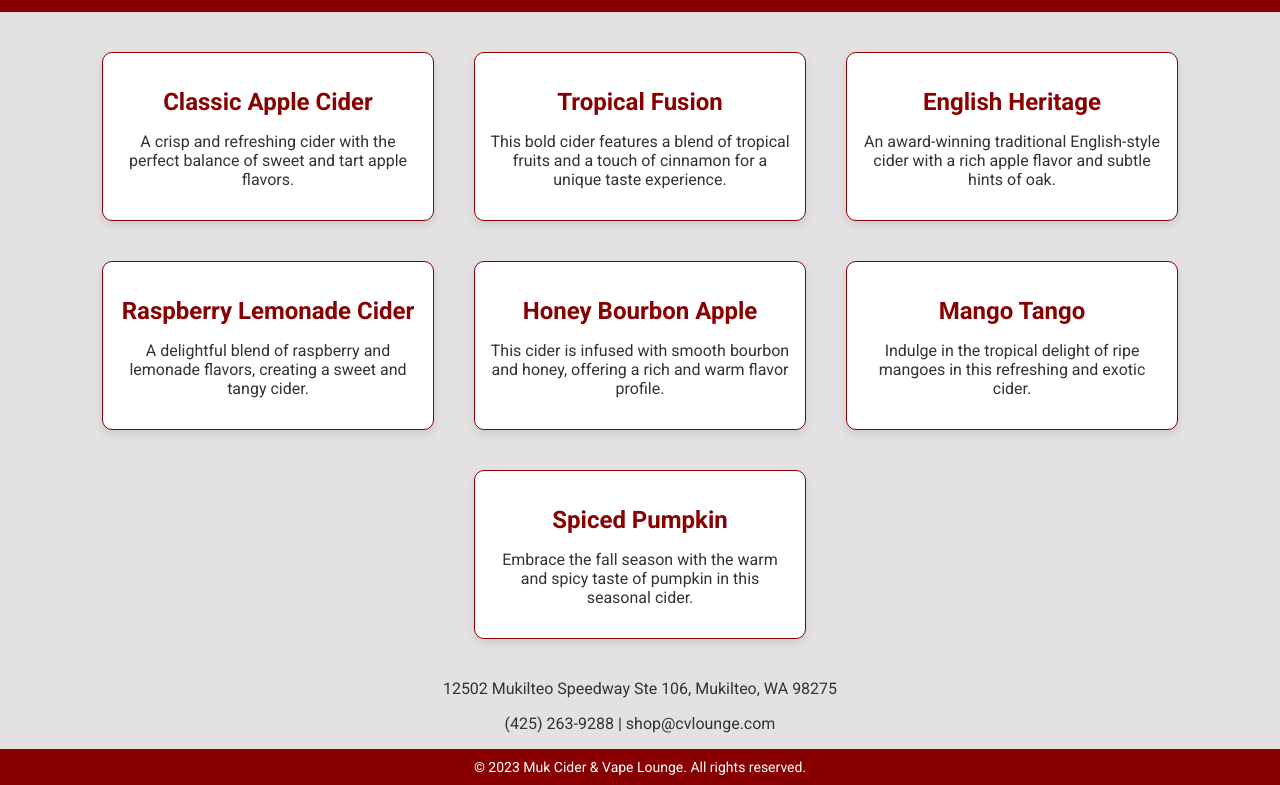
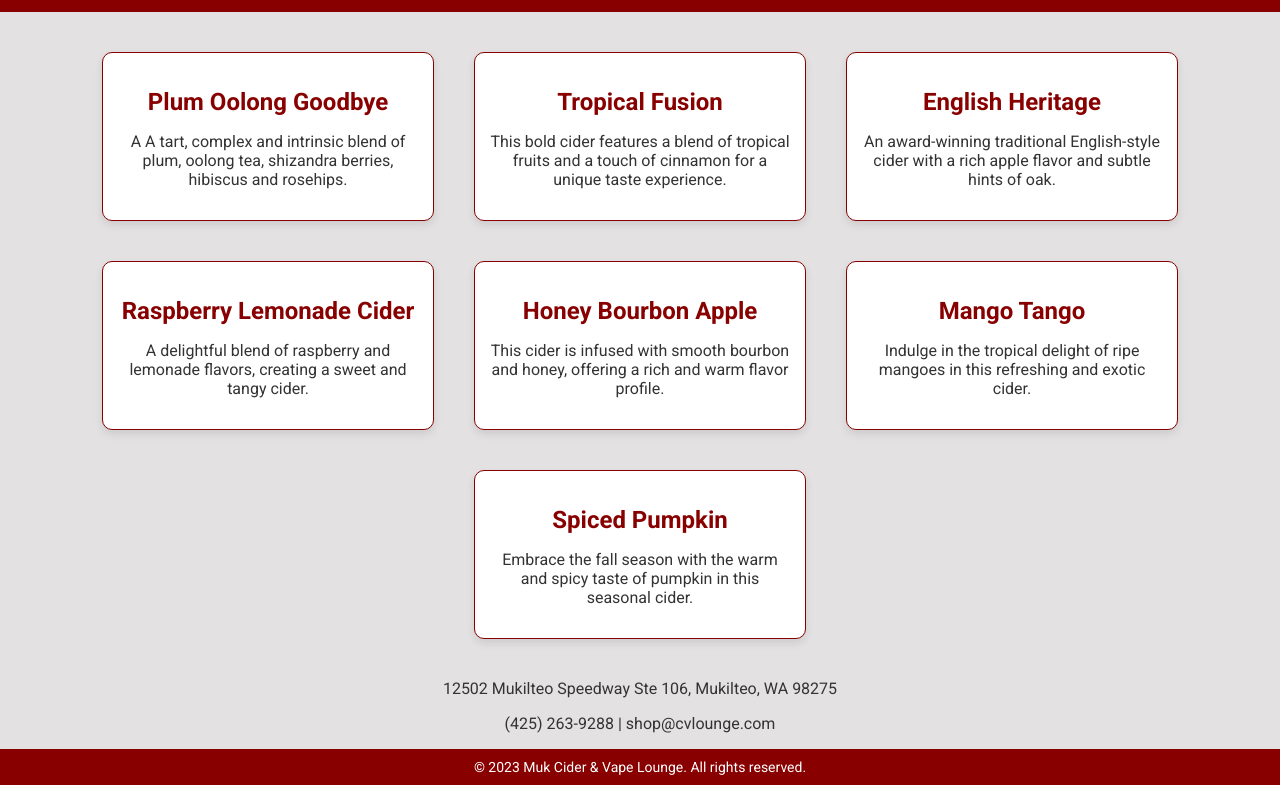
Before and after one commit to cvlounge/cvlounge.github.io, a plain HTML site: page index.html in a window 1280 px wide. Shown: the part 141-926 px from the top of the page. Drawn offline with Linux system fonts and the light colour scheme.

Commit message:
Update index.html

```diff
--- a/index.html
+++ b/index.html
@@ -118,8 +118,8 @@
 
     <section>
         <div class="cider-item">
-            <h2>Classic Apple Cider</h2>
-            <p>A crisp and refreshing cider with the perfect balance of sweet and tart apple flavors.</p>
+            <h2>Plum Oolong Goodbye</h2>
+            <p>A A tart, complex and intrinsic blend of plum, oolong tea, shizandra berries, hibiscus and rosehips.</p>
         </div>
 
         <div class="cider-item">
```
